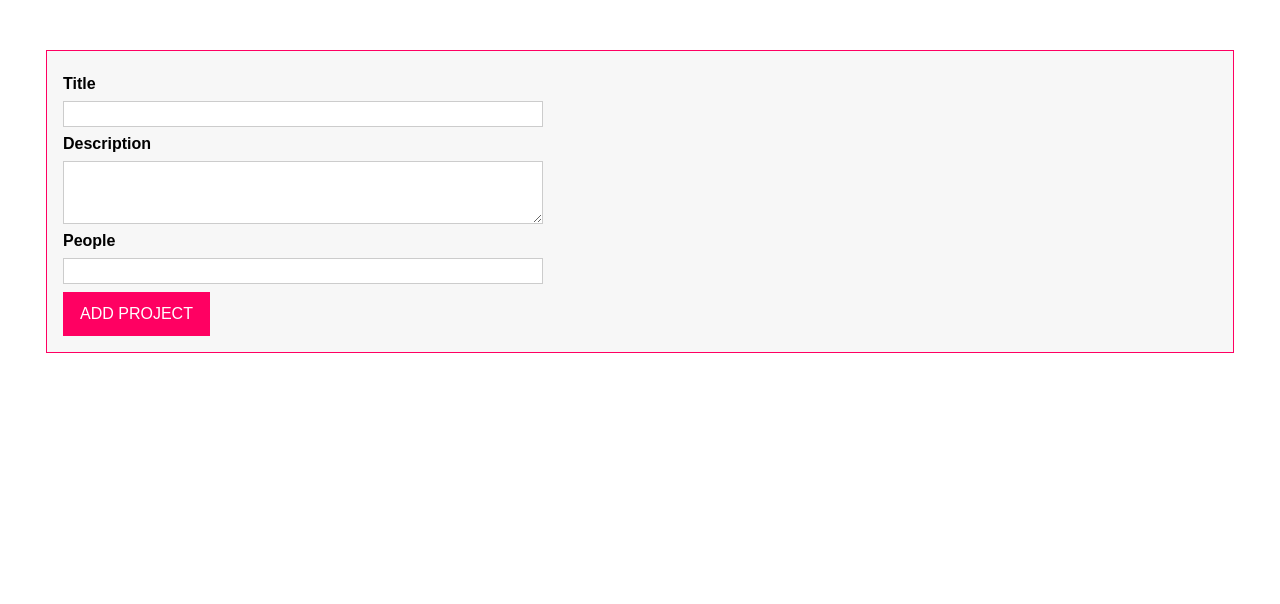
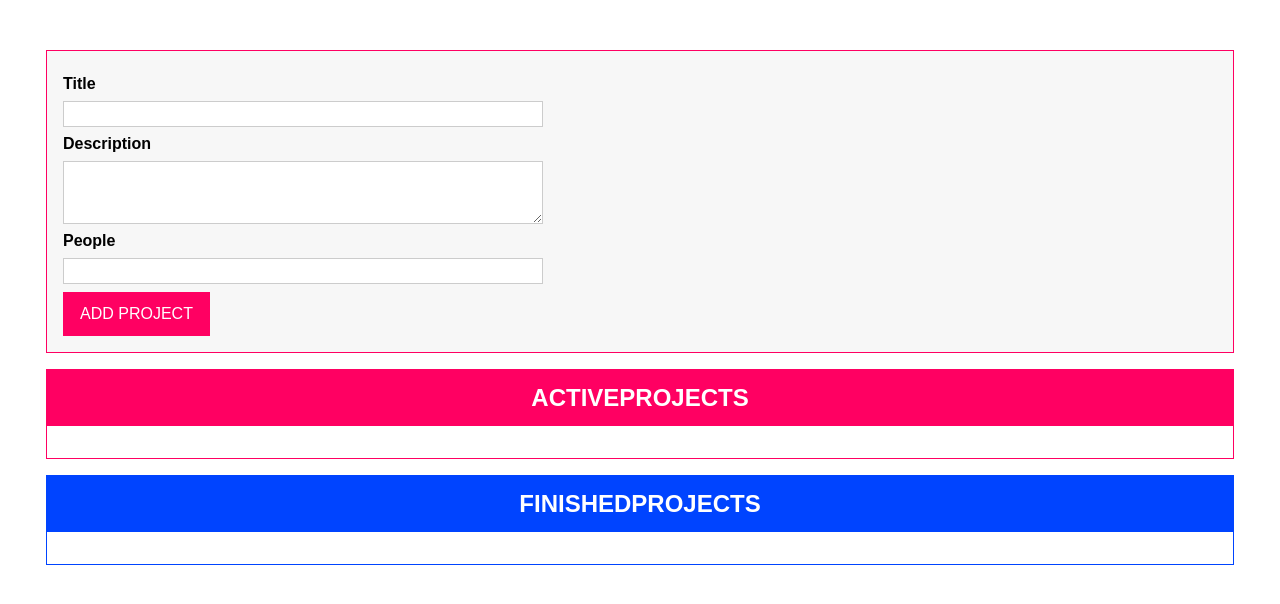
Before and after one commit to PincelliN/decorator-project, a website with bundled scripts: page index.html in a window 1280 px wide. Built offline with nearby package versions, Linux system fonts and the light colour scheme.

Commit message:
feat: project list classs

```diff
--- a/index.html
+++ b/index.html
@@ -30,7 +30,7 @@
       <li></li>
     </template>
     <template id="project-list">
-      <section class="project">
+      <section class="projects">
         <header>
           <h2></h2>
         </header>
--- a/src/app.ts
+++ b/src/app.ts
@@ -46,6 +46,42 @@ function autobind(_: any, _2: String, descriptor: PropertyDescriptor) {
   return adjDescriptor;
 }
 
+//ProjectList
+
+class ProjectList {
+  templateElemente: HTMLTemplateElement;
+  hostElement: HTMLDivElement;
+  element: HTMLElement;
+
+  constructor(private type: "active" | "finished") {
+    this.templateElemente = document.getElementById(
+      "project-list"
+    )! as HTMLTemplateElement;
+    this.hostElement = document.getElementById("app")! as HTMLDivElement;
+
+    const importedNode = document.importNode(
+      this.templateElemente.content,
+      true
+    );
+    this.element = importedNode.firstElementChild as HTMLElement;
+    this.element.id = `${this.type}-projects`;
+    this.attach();
+    this.renderContent();
+  }
+
+  private renderContent() {
+    const listId = `${this.type}-project-list`;
+    this.element.querySelector("ul")!.id = listId;
+    this.element.querySelector("h2")!.textContent =
+      this.type.toUpperCase() + "PROJECTS";
+  }
+
+  private attach() {
+    this.hostElement.insertAdjacentElement("beforeend", this.element);
+  }
+}
+
+//ProjectInput
 class ProjectInput {
   templateElement: HTMLTemplateElement;
   containerElement: HTMLDivElement;
@@ -138,3 +174,5 @@ class ProjectInput {
 }
 
 const formProject = new ProjectInput();
+const acriveProjectList = new ProjectList("active");
+const finishedProjectList = new ProjectList("finished");
```
